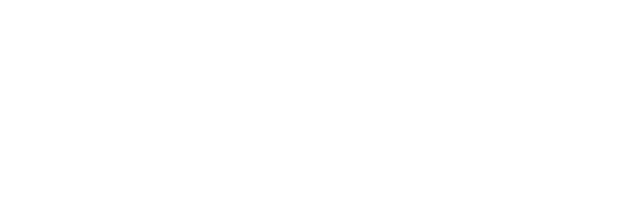
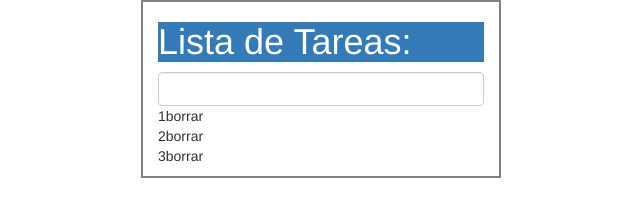
Before and after one commit to manuelsalomon/ToDoList, a plain HTML site: page index.html in a window 1280 px wide. Shown: the whole page, without its empty margins (319-959 px from the left). Drawn offline with nearby package versions, Linux system fonts and the light colour scheme.

Commit message:
estructura simple de la app

```diff
--- /dev/null
+++ b/assets/css/ToDoList.css
@@ -0,0 +1,5 @@
+#contenido{
+  width: 360px;
+  margin: 0 auto;
+  border: 2px solid gray;
+}
--- a/index.html
+++ b/index.html
@@ -4,10 +4,11 @@
     <meta charset="utf-8">
     <meta http-equiv="X-UA-Compatible" content="IE=edge">
     <meta name="viewport" content="width=device-width, initial-scale=1">
-    <title></title>
+    <title>ToDoList</title>
 
     <link rel="stylesheet" href="https://maxcdn.bootstrapcdn.com/bootstrap/3.3.5/css/bootstrap.min.css">
     <link rel="stylesheet" href="https://maxcdn.bootstrapcdn.com/font-awesome/4.4.0/css/font-awesome.min.css">
+    <link rel="stylesheet" href="assets/css/ToDoList.css">
 
     <!--[if lt IE 9]>
       <script src="https://oss.maxcdn.com/libs/html5shiv/3.7.2/html5shiv.js"></script>
@@ -15,9 +16,20 @@
     <![endif]-->
   </head>
   <body>
-
+    <div id="contenido" class="container" >
+      <h1 class="bg-primary">Lista de Tareas:</h1>
+      <input type="text" name="" class="form-control">
+      <ul class="list-unstyled">
+          <li>1<span>borrar</span></li>
+          <li>2<span>borrar</span></li>
+          <li>3<span>borrar</span></li>
+      </ul>
+    </div>
 
     <script src="https://ajax.googleapis.com/ajax/libs/jquery/1.11.3/jquery.min.js"></script>
     <script src="https://maxcdn.bootstrapcdn.com/bootstrap/3.3.5/js/bootstrap.min.js"></script>
+    <script src="assets/js/ToDoList.js">
+
+    </script>
   </body>
 </html>
```
Also changed, not shown: assets/js/ToDoList.js (added).
